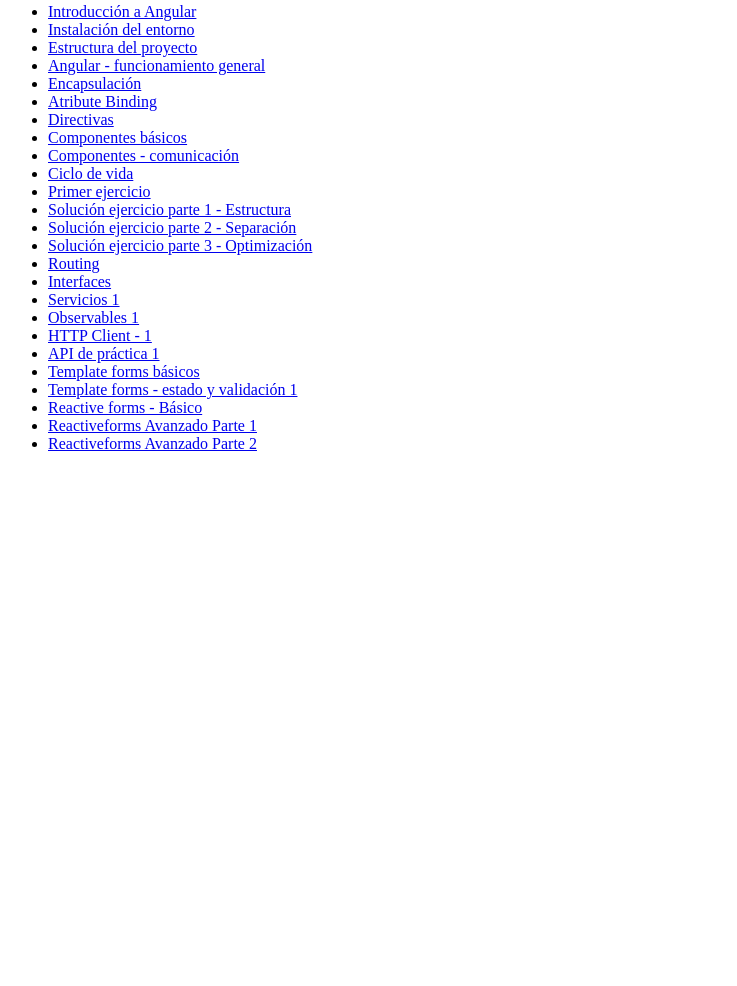
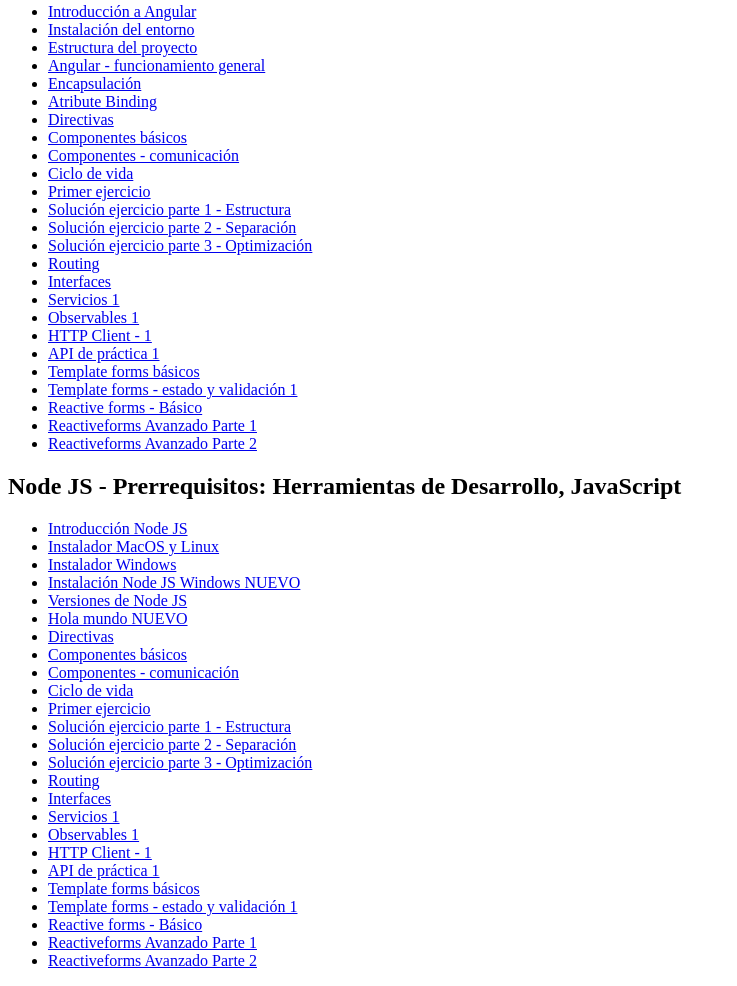
Before and after one commit to polargentino/xacademy-25, a plain HTML site: page index.html in a window 1280 px wide. Shown: the part 7434-8420 px from the top of the page, without its empty margins (0-737 px from the left). Before the commit the page ends 7903 px from the top, so only its background shows below. Drawn offline with Linux system fonts and the light colour scheme.

Commit message:
Add nodejs

```diff
--- a/index.html
+++ b/index.html
@@ -448,5 +448,36 @@ cd SantexAcademy</code></pre>
         <li><a href="https://youtu.be/YxFv0mMwcmg?si=L_dIEfKKGdyESIMS" target="_blank">Reactiveforms Avanzado Parte 2</a></li>
     </ul>
 
+
+
+    <h2> Node JS - Prerrequisitos: Herramientas de Desarrollo, JavaScript</h2>
+
+    <ul>
+        <li><a href="https://youtu.be/Vi3AbcerzZ4" target="_blank">Introducción Node JS</a></li>
+        <li><a href="https://github.com/nvm-sh/nvm" target="_blank">Instalador MacOS y Linux</a></li>
+        <li><a href="https://github.com/coreybutler/nvm-windows" target="_blank">Instalador Windows</a></li>
+        <li><a href="https://youtu.be/OawkM-tkiWo?si=a5fr_YY96LDu3FNs" target="_blank">Instalación Node JS Windows NUEVO</a></li>
+        <li><a href="https://nodejs.org/en/about/previous-releases" target="_blank">Versiones de Node JS</a></li>
+        <li><a href="https://youtu.be/LfAEqTnvgl8?si=NoJaf86u8AsGMn6l" target="_blank">Hola mundo NUEVO</a></li>
+        <li><a href="https://youtu.be/oLxF6UJM0qk" target="_blank">Directivas</a></li>
+        <li><a href="https://youtu.be/N8kPnuCNGcA" target="_blank">Componentes básicos</a></li>
+        <li><a href="https://youtu.be/id97W4vimJA" target="_blank">Componentes - comunicación</a></li>
+        <li><a href="https://youtu.be/QkqBVRJcNa0" target="_blank">Ciclo de vida</a></li>
+        <li><a href="https://youtu.be/Ec2XTm0OKho" target="_blank">Primer ejercicio</a></li>
+        <li><a href="https://youtu.be/0UhXxENhZLg" target="_blank">Solución ejercicio parte 1 - Estructura</a></li>
+        <li><a href="https://youtu.be/sQStOrJFOq4" target="_blank">Solución ejercicio parte 2 - Separación</a></li>
+        <li><a href="https://youtu.be/9K15frOyRyU" target="_blank">Solución ejercicio parte 3 - Optimización</a></li>
+        <li><a href="https://youtu.be/-B5QTCsU56M" target="_blank">Routing</a></li>
+        <li><a href="https://youtu.be/Ch-WyYY1pOo" target="_blank">Interfaces</a></li>
+        <li><a href="https://youtu.be/XrtYYNyg960" target="_blank">Servicios 1</a></li>
+        <li><a href="https://youtu.be/QbLrPw6BblI" target="_blank">Observables 1</a></li>
+        <li><a href="https://youtu.be/zJftTNJlAkQ" target="_blank">HTTP Client - 1</a></li>
+        <li><a href="https://youtu.be/nH2sINN1T1M" target="_blank">API de práctica 1</a></li>
+        <li><a href="https://youtu.be/oBAVvvLl-u4" target="_blank">Template forms básicos</a></li>
+        <li><a href="https://youtu.be/MX6MJM6BVQs" target="_blank">Template forms - estado y validación 1</a></li>
+        <li><a href="https://youtu.be/KWaCZKp9S2s" target="_blank">Reactive forms - Básico</a></li>
+        <li><a href="https://youtu.be/r2BaZQKOOKk?si=9rdsCPTjhWvHwNRY" target="_blank">Reactiveforms Avanzado Parte 1</a></li>
+        <li><a href="https://youtu.be/YxFv0mMwcmg?si=L_dIEfKKGdyESIMS" target="_blank">Reactiveforms Avanzado Parte 2</a></li>
+    </ul>
 </body>
 </html>
```
